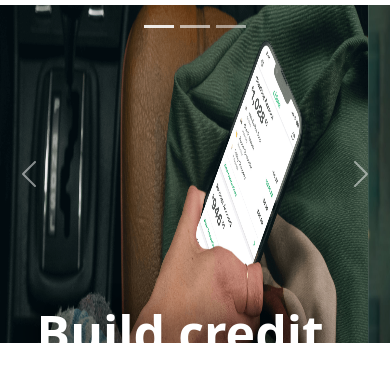
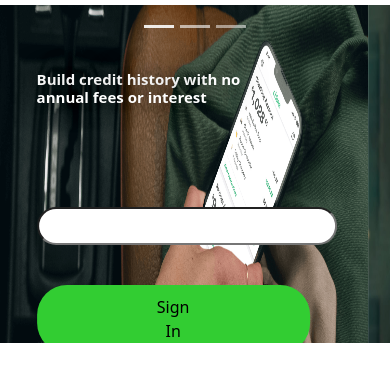
Before and after one commit to davidolarinde/Chime-clone, a plain HTML site: page index.html in a window 390 px wide. Shown: the part 140-522 px from the top of the page. Drawn offline with nearby package versions, Linux system fonts and the light colour scheme.

Commit message:
clone of chime.com

```diff
--- a/style.css
+++ b/style.css
@@ -17,14 +17,14 @@
 }
 
 .carousel-caption h1 {
-    margin-bottom: 20px;
+    margin-bottom: 1px;
     text-align: left;
     font-size: 50px;
     font-weight: 700;
 }
 
 .row {
-    margin-bottom: 100px;
+    margin-bottom: 50px;
 }
 
 label {
@@ -68,10 +68,24 @@ input[type="text"]:focus {
 
    }
    .carousel-caption h1 {
-
+    font-size: 15px;
+    margin-right: 20px;
    }
    .row {
+top: 100px;
+  position: relative;
+   }
+   .carousel-control-prev,
+   .carousel-control-next {
+    display: none;
+   }
+   input[type=text] {
+    padding: 5px 40px;
+    margin-top: 100px;
+   }
+.row .btn {
+    padding: 10px 120px;
+    margin-top: 40px;
+}
 
-    position: absolute;
-   }
 }
```
